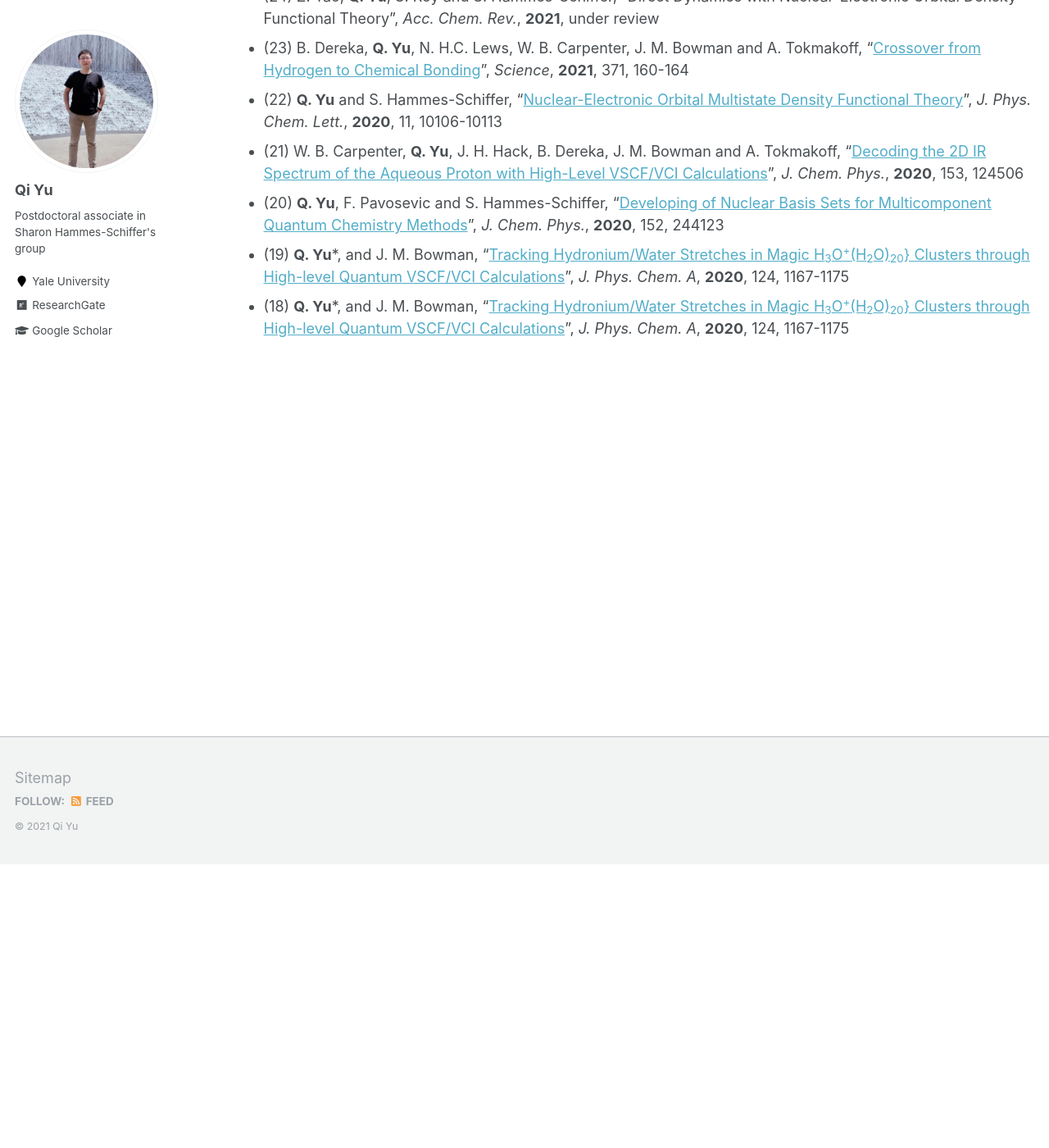
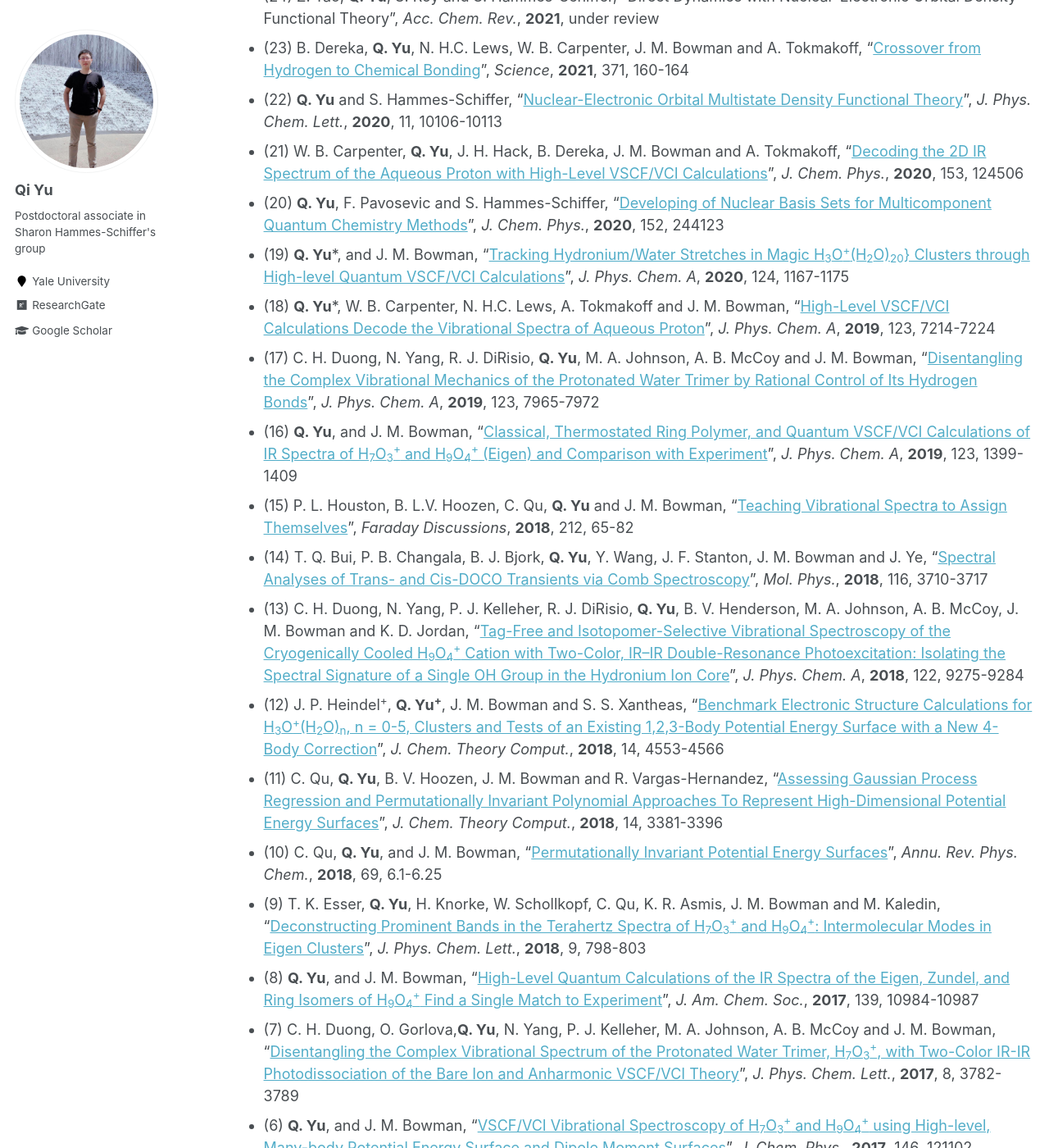
Before and after one commit to qiyuchem/qiyuchem.github.io, a Jekyll site: the page built from _pages/publications.md, in a window 1280 px wide and 1400 px high, scrolled down 346 px. Shown: the whole window at 82% size. Built offline with Jekyll 4.4.1, drawn with Linux system fonts in a browser that asks for light colours; some of the changed text lies outside the part shown.

Commit message:
Update publications.md

```diff
--- a/_pages/publications.md
+++ b/_pages/publications.md
@@ -15,4 +15,21 @@ You can also find my articles on my [Google Scholar](https://scholar.google.com/
 * (21) W. B. Carpenter, **Q. Yu**, J. H. Hack, B. Dereka, J. M. Bowman and A. Tokmakoff, "[Decoding the 2D IR Spectrum of the Aqueous Proton with High-Level VSCF/VCI Calculations](https://aip.scitation.org/doi/10.1063/5.0020279)", *J. Chem. Phys.*, **2020**, 153, 124506
 * (20)  **Q. Yu**, F. Pavosevic and S. Hammes-Schiffer, "[Developing of Nuclear Basis Sets for Multicomponent Quantum Chemistry Methods](https://aip.scitation.org/doi/full/10.1063/5.0009233)", *J. Chem. Phys.*, **2020**, 152, 244123
 * (19)  **Q. Yu**\*, and J. M. Bowman, "[Tracking Hydronium/Water Stretches in Magic H<sub>3</sub>O<sup>+</sup>(H<sub>2</sub>O)<sub>20</sub>} Clusters through High-level Quantum VSCF/VCI Calculations](https://pubs.acs.org/doi/abs/10.1021/acs.jpca.9b11983)", *J. Phys. Chem. A*, **2020**, 124, 1167-1175
-* (18)  **Q. Yu**\*, and J. M. Bowman, "[Tracking Hydronium/Water Stretches in Magic H<sub>3</sub>O<sup>+</sup>(H<sub>2</sub>O)<sub>20</sub>} Clusters through High-level Quantum VSCF/VCI Calculations](https://pubs.acs.org/doi/abs/10.1021/acs.jpca.9b11983)", *J. Phys. Chem. A*, **2020**, 124, 1167-1175
+* (18)  **Q. Yu**\*, W. B. Carpenter, N. H.C. Lews, A. Tokmakoff and J. M. Bowman, "[High-Level VSCF/VCI Calculations Decode the Vibrational Spectra of Aqueous Proton](https://pubs.acs.org/doi/abs/10.1021/acs.jpcb.9b05723)", *J. Phys. Chem. A*, **2019**, 123, 7214-7224
+* (17)  C. H. Duong, N. Yang, R. J. DiRisio, **Q. Yu**, M. A. Johnson, A. B. McCoy and J. M. Bowman, "[Disentangling the Complex Vibrational Mechanics of the Protonated Water Trimer by Rational Control of Its Hydrogen Bonds](https://pubs.acs.org/doi/abs/10.1021/acs.jpca.9b05576)", *J. Phys. Chem. A*, **2019**, 123, 7965-7972
+* (16) **Q. Yu**, and J. M. Bowman, "[Classical, Thermostated Ring Polymer, and Quantum VSCF/VCI Calculations of IR Spectra of H<sub>7</sub>O<sub>3</sub><sup>+</sup> and H<sub>9</sub>O<sub>4</sub><sup>+</sup> (Eigen) and Comparison with Experiment](https://pubs.acs.org/doi/abs/10.1021/acs.jpca.8b11603)", *J. Phys. Chem. A*, **2019**, 123, 1399-1409
+* (15) P. L. Houston, B. L.V. Hoozen, C. Qu, **Q. Yu** and J. M. Bowman, "[Teaching Vibrational Spectra to Assign Themselves](https://pubs.rsc.org/doi/c8fd00075a)", *Faraday Discussions*, **2018**, 212, 65-82
+* (14) T. Q. Bui, P. B. Changala, B. J. Bjork, **Q. Yu**, Y. Wang, J. F. Stanton, J. M. Bowman and J. Ye, "[Spectral Analyses of Trans- and Cis-DOCO Transients via Comb Spectroscopy](https://www.tandfonline.com/doi/abs/10.1080/00268976.2018.1484949)", *Mol. Phys.*, **2018**, 116, 3710-3717
+* (13) C. H. Duong, N. Yang, P. J. Kelleher, R. J. DiRisio, **Q. Yu**, B. V. Henderson, M. A. Johnson, A. B. McCoy, J. M. Bowman and K. D. Jordan, "[Tag-Free and Isotopomer-Selective Vibrational Spectroscopy of the Cryogenically Cooled H<sub>9</sub>O<sub>4</sub><sup>+</sup> Cation with Two-Color, IR–IR Double-Resonance Photoexcitation: Isolating the Spectral Signature of a Single OH Group in the Hydronium Ion Core](https://pubs.acs.org/doi/abs/10.1021/acs.jpca.8b08507)", *J. Phys. Chem. A*, **2018**, 122, 9275-9284
+* (12) J. P. Heindel<sup>+</sup>, **Q. Yu<sup>+</sup>**, J. M. Bowman and S. S. Xantheas, "[Benchmark Electronic Structure Calculations for H<sub>3</sub>O<sup>+</sup>(H<sub>2</sub>O)<sub>n</sub>, n = 0-5, Clusters and Tests of an Existing 1,2,3-Body Potential Energy Surface with a New 4-Body Correction](https://pubs.acs.org/doi/abs/10.1021/acs.jctc.8b00598)", *J. Chem. Theory Comput.*, **2018**, 14, 4553-4566
+* (11) C. Qu, **Q. Yu**, B. V. Hoozen, J. M. Bowman and R. Vargas-Hernandez, "[Assessing Gaussian Process Regression and Permutationally Invariant Polynomial Approaches To Represent High-Dimensional Potential Energy Surfaces](https://pubs.acs.org/doi/abs/10.1021/acs.jctc.8b00298)", *J. Chem. Theory Comput.*, **2018**, 14, 3381-3396
+* (10) C. Qu, **Q. Yu**, and J. M. Bowman, "[Permutationally Invariant Potential Energy Surfaces](https://www.annualreviews.org/doi/abs/10.1146/annurev-physchem-050317-021139)", *Annu. Rev. Phys. Chem.*, **2018**, 69, 6.1-6.25
+* (9) T. K. Esser, **Q. Yu**, H. Knorke, W. Schollkopf, C. Qu, K. R. Asmis, J. M. Bowman and M. Kaledin, "[Deconstructing Prominent Bands in the Terahertz Spectra of H<sub>7</sub>O<sub>3</sub><sup>+</sup> and H<sub>9</sub>O<sub>4</sub><sup>+</sup>: Intermolecular Modes in Eigen Clusters](https://pubs.acs.org/doi/abs/10.1021/acs.jpclett.7b03395)", *J. Phys. Chem. Lett.*, **2018**, 9, 798-803
+* (8) **Q. Yu**, and J. M. Bowman, "[High-Level Quantum Calculations of the IR Spectra of the Eigen, Zundel, and Ring Isomers of H<sub>9</sub>O<sub>4</sub><sup>+</sup> Find a Single Match to Experiment](https://pubs.acs.org/doi/abs/10.1021/jacs.7b05459)", *J. Am. Chem. Soc.*, **2017**, 139, 10984-10987
+* (7) C. H. Duong, O. Gorlova,**Q. Yu**, N. Yang, P. J. Kelleher, M. A. Johnson, A. B. McCoy and J. M. Bowman, "[Disentangling the Complex Vibrational Spectrum of the Protonated Water Trimer, H<sub>7</sub>O<sub>3</sub><sup>+</sup>, with Two-Color IR-IR Photodissociation of the Bare Ion and Anharmonic VSCF/VCI Theory](https://pubs.acs.org/doi/abs/10.1021/acs.jpclett.7b01599)", *J. Phys. Chem. Lett.*, **2017**, 8, 3782-3789
+* (6) **Q. Yu**, and J. M. Bowman, "[VSCF/VCI Vibrational Spectroscopy of H<sub>7</sub>O<sub>3</sub><sup>+</sup> and H<sub>9</sub>O<sub>4</sub><sup>+</sup> using High-level, Many-body Potential Energy Surface and Dipole Moment Surfaces](https://aip.scitation.org/doi/abs/10.1063/1.4979601)", *J. Chem. Phys.*, **2017**, 146, 121102, **(Editor's pick)**
+* (5) **Q. Yu**, and J. M. Bowman, "[How the Zundel (H<sub>5</sub>O<sub>2</sub><sup>+</sup>) Potential Can Be Used to Predict the Proton Stretch and Bend Frequencies of Larger Protonated Water Clusters](https://pubs.acs.org/doi/abs/10.1021/acs.jpclett.6b02561)", *J. Phys. Chem. Lett.*, **2016**, 7, 5259-5265
+* (4) **Q. Yu**, and J. M. Bowman, "[Ab Initio Potential for H<sub>3</sub>O<sup>+</sup>→H<sup>+</sup> + H<sub>3</sub>O: A Step to a Many-Body Representation of the Hydrated Proton?](https://pubs.acs.org/doi/abs/10.1021/acs.jctc.6b00765)", *J. Chem. Theory Comput.*, **2016**, 12, 5284-5292
+* (3) **Q. Yu**, and J. M. Bowman, "[Vibrational Second-order Perturbation Theory (VPT2) using Local Monomer Normal Modes](https://www.tandfonline.com/doi/abs/10.1080/00268976.2015.1085109)", *Mol. Phys.*, **2015**, 113, 3964-4971
+* (2) **Q. Yu**, J. M. Bowman, R. C. Fortenberry, J. S. Mancini, T. J. Lee, T. D. Crawford, W. Klemperer and J. S. Francisco "[Structure, Anharmonic Vibrational Frequencies, and Intensities of NNHNN<sup>+</sup>](https://pubs.acs.org/doi/abs/10.1021/acs.jpca.5b09682)", *J. Phys. Chem. A*, **2015**, 119, 11623-11631
+* (1) R. C. Fortenberry, **Q. Yu**, J. S. Mancini, J. M. Bowman, T. J. Lee, T. D. Crawford, W. Klemperer and J. S. Francisco "[Spectroscopic Consequences of Proton Delocalization in OCHCO<sup>+</sup>](https://aip.scitation.org/doi/abs/10.1063/1.4929345)", *J. Chem. Phys.*, **2015**, 143, 071102
```
